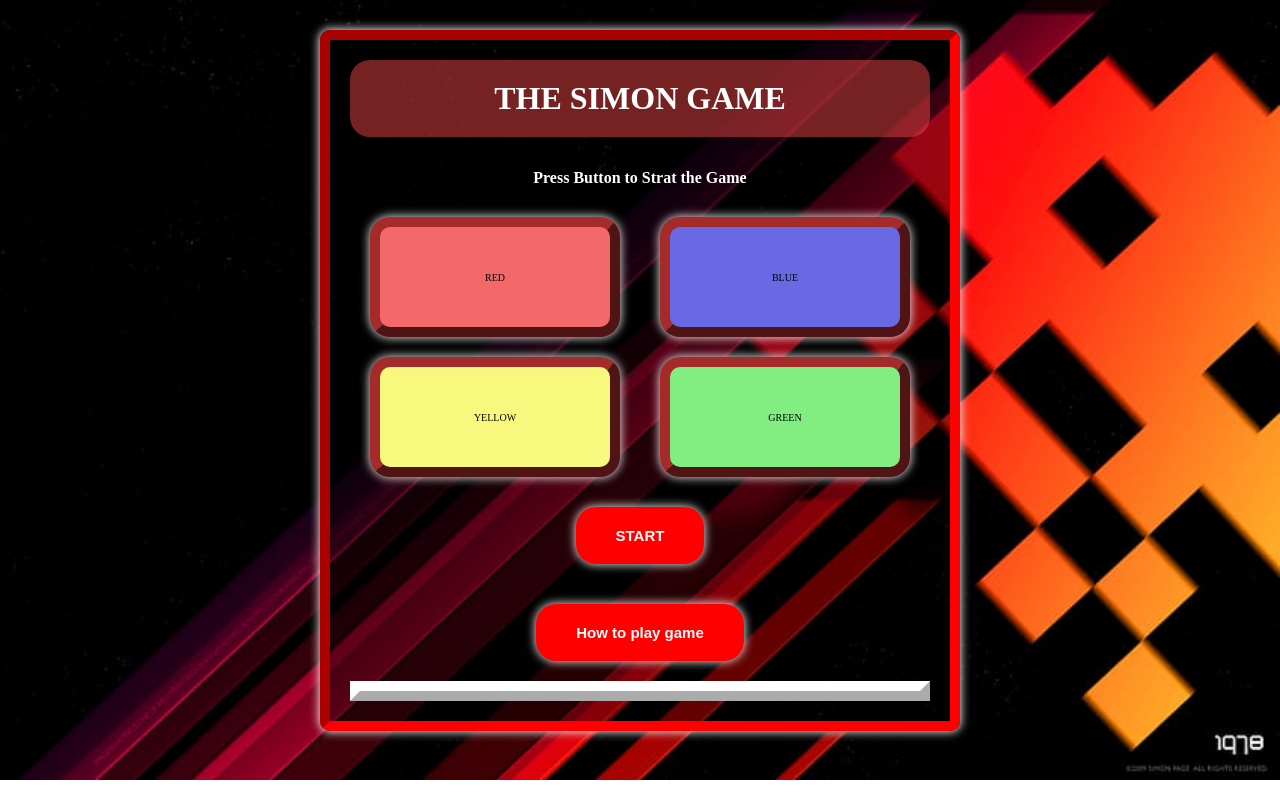
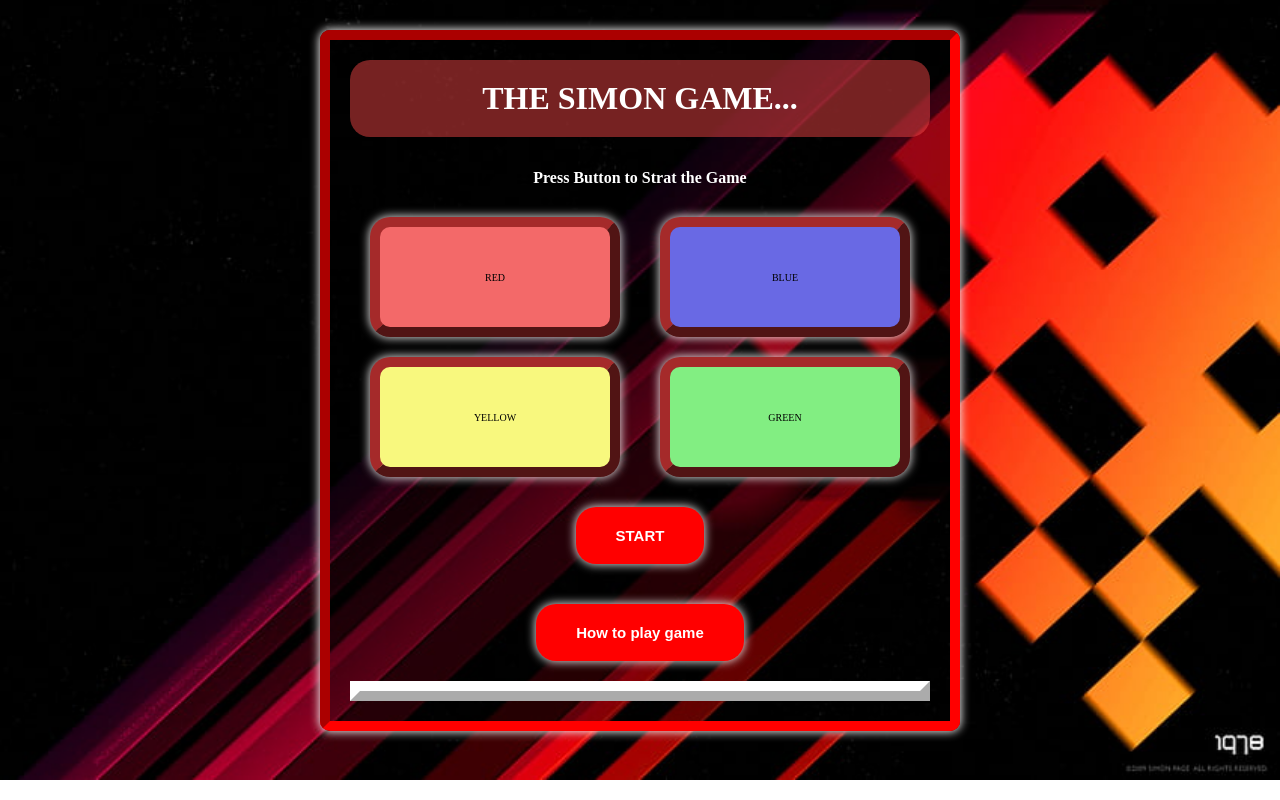
Before and after one commit to Hanzala-Kamil/simongame, a plain HTML site: page index.html in a window 1280 px wide. Drawn offline with Linux system fonts and the light colour scheme.

Commit message:
change the index file

```diff
--- a/index.html
+++ b/index.html
@@ -8,7 +8,7 @@
   </head>
   <body>
     <div class="conatainer">
-      <h1>The SIMON Game</h1>
+      <h1>The SIMON Game...</h1>
       <h4>Press Button to Strat the Game</h4>
       <div class="parent">
           <div class="child red" id="red">RED</div>
```
Also changed, not shown: 1 other file.
